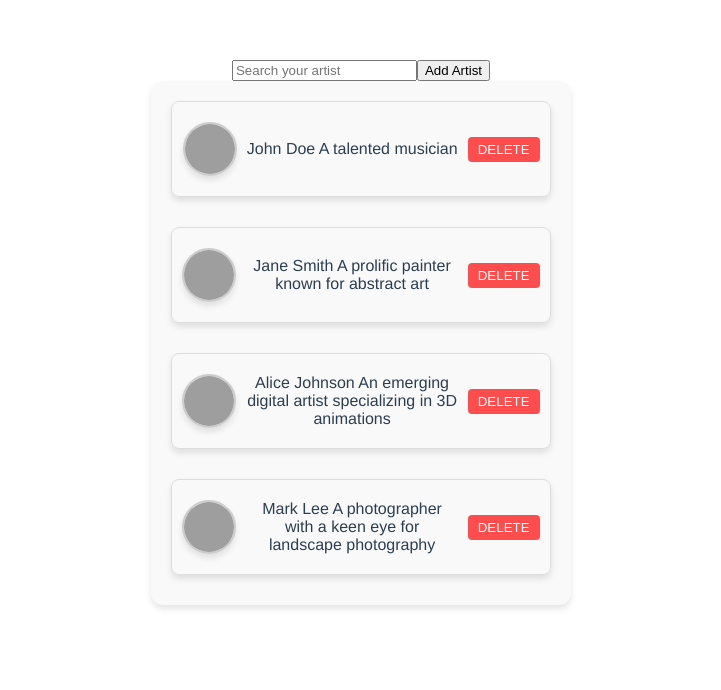
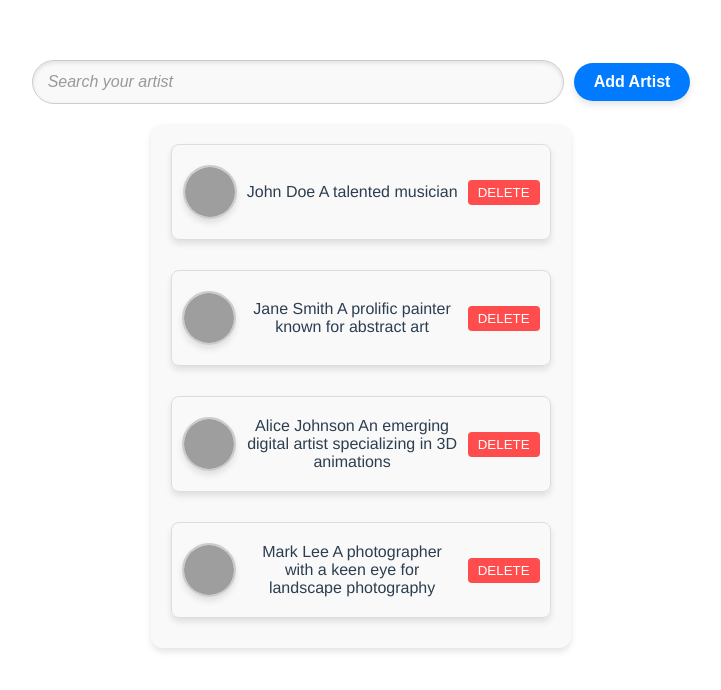
Before and after one commit to amir-roshan/art-connect, a Vue app: page / in a window 1280 px wide. Shown: the top 690 px of the page, without its empty margins (279-1000 px from the left). Built offline with nearby package versions, Linux system fonts and the light colour scheme; grey boxes are pictures that could not be loaded.

Commit message:
feat: update AddArtist component with enhanced styling and improved button interactions

```diff
--- a/src/components/AddArtist.vue
+++ b/src/components/AddArtist.vue
@@ -45,7 +45,7 @@
         errors.imgUrl
       }}</span>
       <button
-        class="artist-input__btn"
+        class="add-artist-input__btn"
         @click="addYourArtist"
         :disabled="hasErrors"
       >
@@ -167,4 +167,127 @@ export default {
 span {
   display: block;
 }
+
+.artist-search__input {
+  width: 100%;
+  max-width: 500px;
+  padding: 12px 15px;
+  margin-bottom: 20px;
+  border: 1px solid #ccc;
+  border-radius: 25px;
+  font-size: 16px;
+  color: #333;
+  background-color: #f9f9f9;
+  box-shadow: inset 0 2px 4px rgba(0, 0, 0, 0.1);
+  transition: border-color 0.3s ease, box-shadow 0.3s ease;
+}
+
+.artist-search__input:focus {
+  border-color: #007bff;
+  box-shadow: 0 0 6px rgba(0, 123, 255, 0.5);
+  background-color: #fff;
+  outline: none;
+}
+
+.artist-search__input::placeholder {
+  color: #999;
+  font-style: italic;
+}
+
+.artist-input__btn {
+  display: inline-block;
+  padding: 10px 20px;
+  font-size: 16px;
+  font-weight: bold;
+  color: #fff;
+  background-color: #007bff;
+  border: none;
+  border-radius: 25px;
+  cursor: pointer;
+  margin-left: 10px;
+  box-shadow: 0 4px 6px rgba(0, 0, 0, 0.1);
+  transition: background-color 0.3s ease, transform 0.2s ease,
+    box-shadow 0.3s ease;
+}
+
+.artist-input__btn:hover {
+  background-color: #0056b3;
+  transform: translateY(-2px);
+  box-shadow: 0 6px 10px rgba(0, 0, 0, 0.2);
+}
+
+.artist-input__btn:active {
+  background-color: #003f7f;
+  transform: translateY(0);
+  box-shadow: 0 3px 5px rgba(0, 0, 0, 0.2);
+}
+
+.add-artist__input {
+  width: 100%;
+  max-width: 400px;
+  padding: 10px;
+  margin-bottom: 15px;
+  border: 1px solid #ccc;
+  border-radius: 5px;
+  font-size: 16px;
+  color: #333;
+  box-shadow: inset 0 2px 4px rgba(0, 0, 0, 0.1);
+  transition: border-color 0.3s ease, box-shadow 0.3s ease;
+}
+
+.add-artist__input:focus {
+  border-color: #007bff;
+  box-shadow: 0 0 4px rgba(0, 123, 255, 0.5);
+  outline: none;
+}
+
+.add-artist__input.invalid {
+  border-color: #e60000;
+  box-shadow: 0 0 4px rgba(230, 0, 0, 0.5);
+}
+
+.add-artist__input::placeholder {
+  color: #999;
+  font-style: italic;
+}
+
+.add-artist-input__btn {
+  display: inline-block;
+  padding: 10px 20px;
+  font-size: 16px;
+  font-weight: bold;
+  color: #fff;
+  background-color: #007bff;
+  border: none;
+  border-radius: 25px;
+  cursor: pointer;
+  margin-bottom: 10px;
+  transition: background-color 0.3s ease, transform 0.2s ease,
+    box-shadow 0.3s ease;
+  box-shadow: 0 4px 6px rgba(0, 0, 0, 0.1);
+}
+
+.add-artist-input__btn:hover {
+  background-color: #0056b3;
+  transform: translateY(-2px);
+  box-shadow: 0 6px 10px rgba(0, 0, 0, 0.2);
+}
+
+.add-artist-input__btn:active {
+  background-color: #003f7f;
+  transform: translateY(0);
+  box-shadow: 0 3px 5px rgba(0, 0, 0, 0.2);
+}
+
+.add-artist-input__btn:focus {
+  outline: none;
+  box-shadow: 0 0 6px rgba(0, 123, 255, 0.5);
+}
+
+.error {
+  color: #ff3860;
+  font-size: 0.9em;
+  margin: -5px 0 5px;
+  display: block;
+}
 </style>
```
